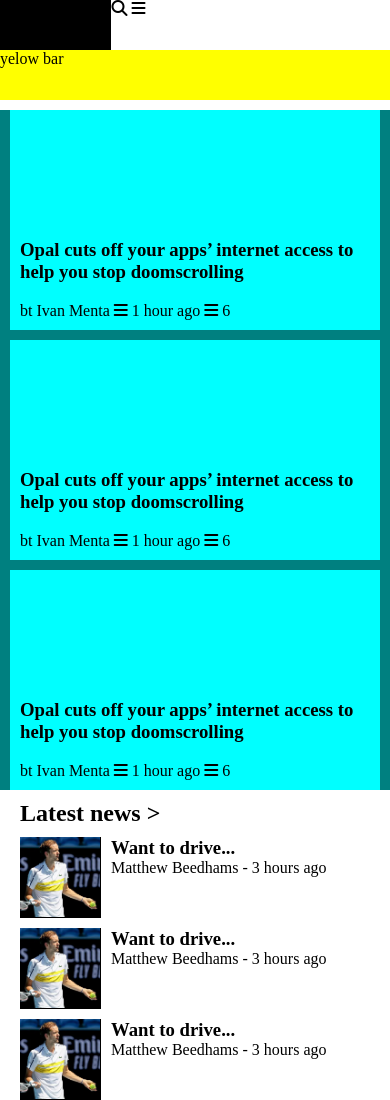
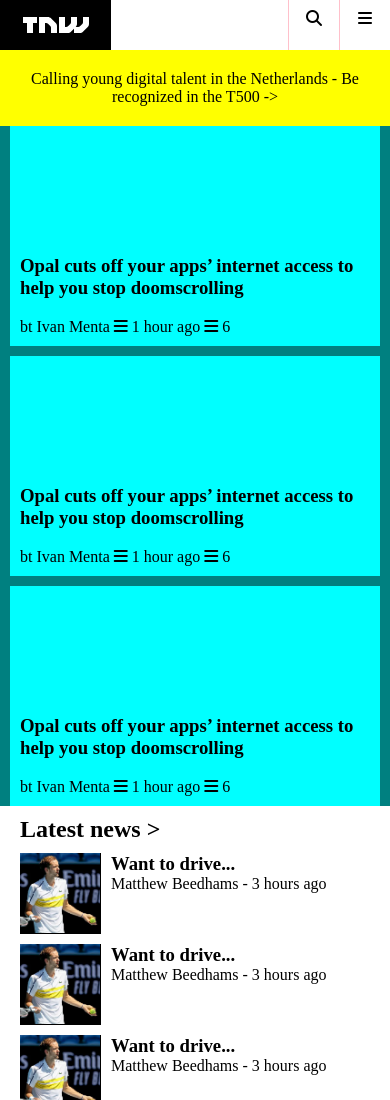
Before and after one commit to kiranitor123/PERMA_Clone, a website: page index.html in a window 390 px wide. Shown: the top 1100 px of the page. Drawn offline with Linux system fonts and the light colour scheme.

Commit message:
Add formatting to the header menu for mobile, logo and text

```diff
--- a/index.html
+++ b/index.html
@@ -15,15 +15,15 @@
   <nav>
     <div class="nav-content">
       <div class="logo">
-        logo
+        <img src="./tnw.svg" alt="">
       </div>
 
       <div class="mobile-bar">
         <div class="black-bar-links">
         </div>
         <div class="menu-bar">
-          <i class="fas fa-search"></i>
-          <i class="fas fa-bars"></i>
+          <i class="fas fa-search menu-bar-button"></i>
+          <i class="fas fa-bars menu-bar-button"></i>
         </div>
         <div class="white-bar-links">
 
@@ -33,27 +33,28 @@
 
     </div>
     <div class="menu-content">
-      yelow bar
+      <p>Calling young digital talent in the Netherlands - Be recognized
+        in the T500 -></p>
     </div>
 
   </nav>
 
-  <div class="higlights">
-    <div class="higlight-card">
+  <div class="highlights">
+    <div class="highlight-card">
       <h3> Opal cuts off your apps’ internet access to help you stop doomscrolling </h3>
       <div>
         <span>bt Ivan Menta <i class="fas fa-bars"></i>
           1 hour ago <i class="fas fa-bars"></i> 6</span>
       </div>
     </div>
-    <div class="higlight-card">
+    <div class="highlight-card">
       <h3> Opal cuts off your apps’ internet access to help you stop doomscrolling </h3>
       <div>
         <span>bt Ivan Menta <i class="fas fa-bars"></i>
           1 hour ago <i class="fas fa-bars"></i> 6</span>
       </div>
     </div>
-    <div class="higlight-card">
+    <div class="highlight-card">
       <h3> Opal cuts off your apps’ internet access to help you stop doomscrolling </h3>
       <div>
         <span>bt Ivan Menta <i class="fas fa-bars"></i>
@@ -178,7 +179,7 @@
     <div class="topic-container">
       <div>
         <h2>Hard Fork</h2>
-        <div class="higlight-card">
+        <div class="highlight-card">
           <span>MOST POPULAR</span>
           <h3>GameStop stocks hit record high — thanks to Redditors</h3>
           <span>Ivan Mehta · 1 day ago</span>
--- a/main.css
+++ b/main.css
@@ -26,14 +26,31 @@
   flex-direction: row;
 }
 
-.menu-bar, .menu-content {
-  height: 50px;
+.menu-bar {
+  display: flex;
+  justify-content: flex-end;
+}
+
+.menu-bar-button {
+  width: 30px;
+  height: 30px;
+  padding: 10px;
+  border-left: 1px solid pink;
+  text-align: center;
+  vertical-align: middle;
 }
 
 .logo {
   width: 40%;
   background-color: black;
   height: auto;
+  display: flex;
+}
+
+.logo img {
+  width: 66px;
+  height: 16px;
+  margin: auto;
 }
 
 .menu-bar {
@@ -46,7 +63,13 @@
   background-color: yellow;
 }
 
-.higlights {
+.menu-content p {
+  margin: 0;
+  padding: 20px;
+  text-align: center;
+}
+
+.highlights {
   height: auto;
   width: auto;
   background-color: teal;
@@ -122,7 +145,7 @@
   color: #fff;
 }
 
-.higlight-card {
+.highlight-card {
   height: 200px;
   background-color: aqua;
   display: flex;
@@ -130,6 +153,10 @@
   justify-content: flex-end;
   margin: 10px;
   padding: 10px;
+}
+
+.highlight-card:first-child {
+  margin-top: 0;
 }
 
 .latest-news h2 {
```
Also changed, not shown: tnw.svg (added).
